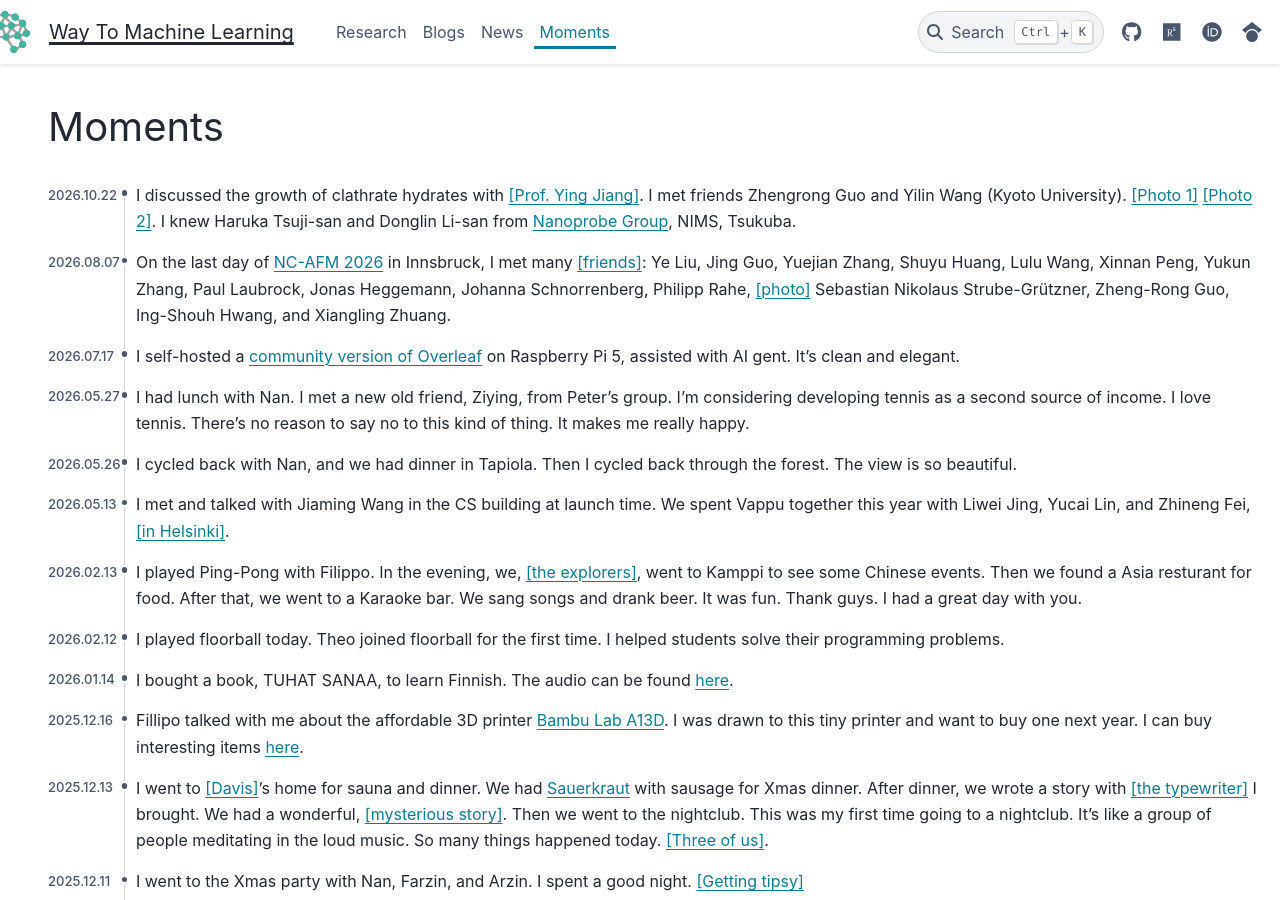
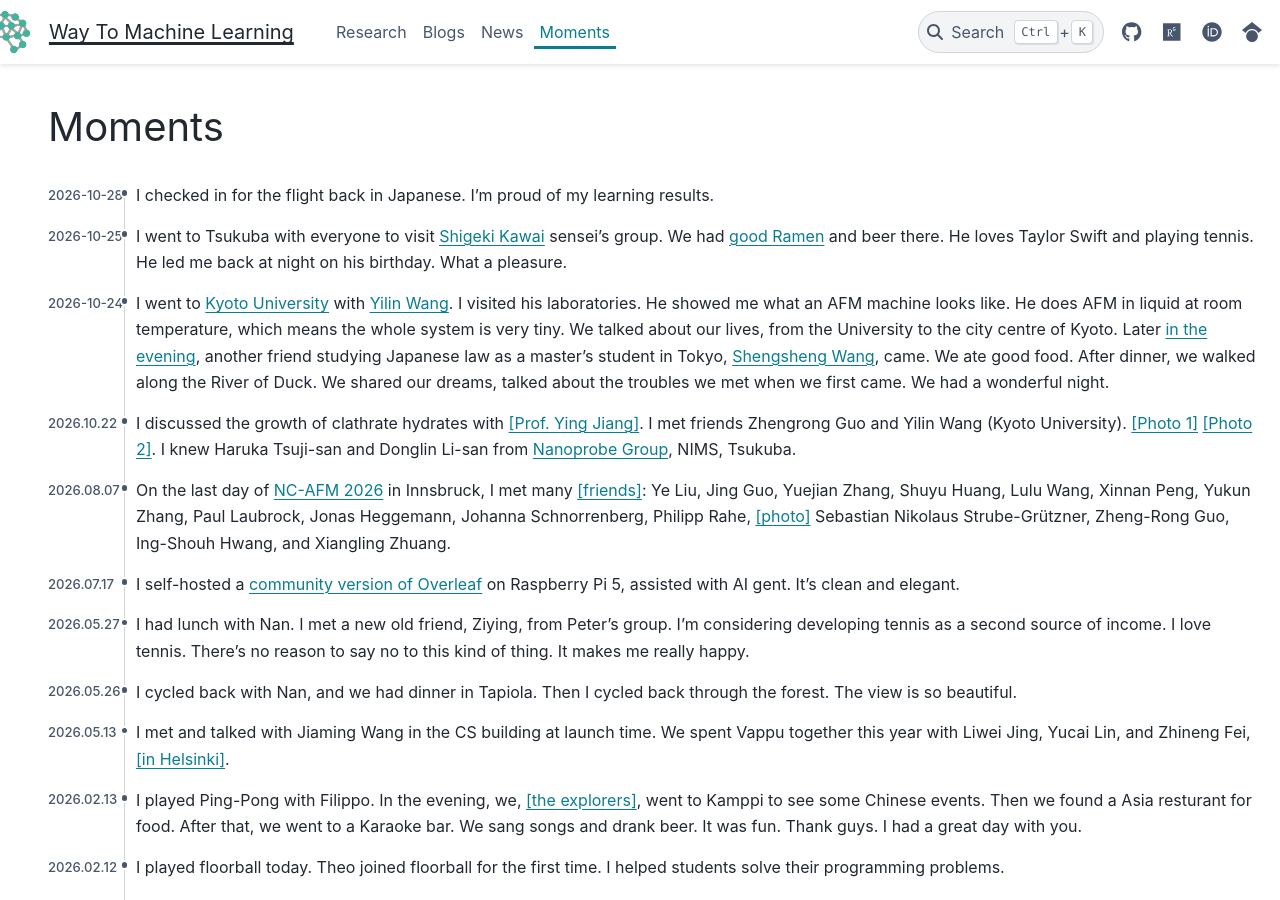
Before and after one commit to way2ml/way2ml.github.io, a Sphinx documentation site: the page built from doc/moments.md, in a window 1280 px wide and 900 px high. Built offline with Sphinx 7.4.7 and the PyData theme 0.15.4, drawn with Linux system fonts in a browser that asks for light colours.

Commit message:
update moments

```diff
--- a/doc/moments.md
+++ b/doc/moments.md
@@ -4,6 +4,9 @@ comment: False
 ---
 
 # Moments
+- 2026-10-28 I checked in for the flight back in Japanese. I'm proud of my learning results.
+- 2026-10-25 I went to Tsukuba with everyone to visit [Shigeki Kawai](https://samurai.nims.go.jp/profiles/KAWAI_Shigeki?locale=en) sensei's group. We had <a href="./_static/moments/20261025_IMG_5794.jpg">good Ramen</a> and beer there.  He loves Taylor Swift and playing tennis. He led me back at night on his birthday. What a pleasure.
+- 2026-10-24 I went to <a href="./_static/moments/20261023_IMG_5726.jpg">Kyoto University</a> with <a href="./_static/moments/20261023_IMG_5742.jpg">Yilin Wang</a>. I visited his laboratories. He showed me what an AFM machine looks like. He does AFM in liquid at room temperature, which means the whole system is very tiny. We talked about our lives, from the University to the city centre of Kyoto.  Later <a href="./_static/moments/20261023_IMG_5750.jpg">in the evening</a>, another friend studying Japanese law as a master's student in Tokyo, <a href="./_static/moments/20261023_IMG_0269.jpg">Shengsheng Wang</a>,  came.  We ate good food. After dinner, we walked along the River of Duck. We shared our dreams, talked about the troubles we met when we first came. We had a wonderful night.
 - 2026.10.22 I discussed the growth of clathrate hydrates with <a href="./_static/moments/20261022_4869.jpg">[Prof. Ying Jiang]</a>. I met friends Zhengrong Guo and Yilin Wang (Kyoto University). <a href="./_static/moments/20261022_Jie_Zhengrong_Yilin.jpg">[Photo 1]</a> <a href="./_static/moments/20261022_IMG_5699.jpg">[Photo 2]</a>. I knew Haruka Tsuji-san and Donglin Li-san from [Nanoprobe Group](https://www.nims.go.jp/group/Nanoprobe/team.html), NIMS, Tsukuba.
 - 2026.08.07 On the last day of [NC-AFM 2026](https://www.uibk.ac.at/en/congress/nc-afm-2026/) in Innsbruck, I met many <a href="./_static/talks/NCAFM_Jie_Huang_2026_people.jpg" target="_blank" rel="noopener">[friends]</a>: Ye Liu, Jing Guo, Yuejian Zhang, Shuyu Huang, Lulu Wang, Xinnan Peng, Yukun Zhang, Paul Laubrock, Jonas Heggemann, Johanna Schnorrenberg, Philipp Rahe, <a href="./_static/moments/20260807_ncafm_friends.jpg" target="_blank" rel="noopener">[photo]</a> Sebastian Nikolaus Strube-Grützner, Zheng-Rong Guo, Ing-Shouh Hwang, and Xiangling Zhuang.
 - 2026.07.17 I self-hosted a [community version of Overleaf](http://88.192.136.30/) on Raspberry Pi 5, assisted with AI gent. It's clean and elegant.
```
